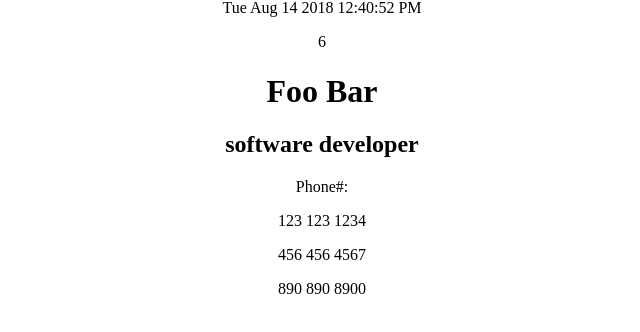
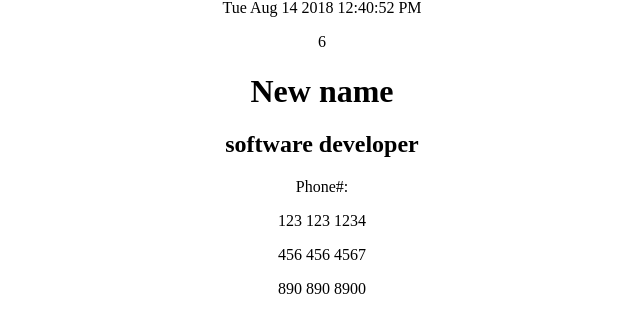
Before and after one commit to ManuelCabrera01/angular-redux-practice, an Angular app in the folder client/: page / in a window 1280 px wide. Shown: the part 158-490 px from the top of the page, without its empty margins (318-958 px from the left). Built offline with nearby package versions, Linux system fonts and the light colour scheme.

Commit message:
lifecycle hook

```diff
--- a/client/src/app/address-card/address-card.component.html
+++ b/client/src/app/address-card/address-card.component.html
@@ -2,8 +2,8 @@
   <h1>{{user.name}}</h1>
   <h2>{{user.tittle}}</h2>
   <p>{{user.address}}</p>
-  <p>Phone#:</p>
-  <div>
+  <div *ngIf="user.phone.length >0   ">
+    <p>Phone#:</p>
     <p *ngFor="let phoneNumber of user.phone">{{phoneNumber}}</p>
 
   </div>
--- a/client/src/app/address-card/address-card.component.ts
+++ b/client/src/app/address-card/address-card.component.ts
@@ -1,4 +1,4 @@
-import { Component, OnInit } from "@angular/core";
+import { Component, OnInit, Input } from "@angular/core";
 
 @Component({
   selector: "app-address-card",
@@ -7,14 +7,17 @@ import { Component, OnInit } from "@angular/core";
 })
 export class AddressCardComponent implements OnInit {
   user: any;
-  constructor() {
+  @Input("name")
+  userName: string;
+
+  constructor() {}
+
+  ngOnInit() {
     this.user = {
-      name: "Foo Bar",
+      name: this.userName,
       tittle: "software developer",
       addres: "1468 main street, city state, 10001",
       phone: ["123 123 1234", "456 456 4567", "890 890 8900"]
     };
   }
-
-  ngOnInit() {}
 }
--- a/client/src/app/app.component.html
+++ b/client/src/app/app.component.html
@@ -5,6 +5,8 @@
   </h1>
   <app-child></app-child>
   <app-date></app-date>
-  <app-address-card></app-address-card>
+
+  <!-- getting the inpur value  -->
+  <app-address-card name="New name"></app-address-card>
 
 </div>
```
